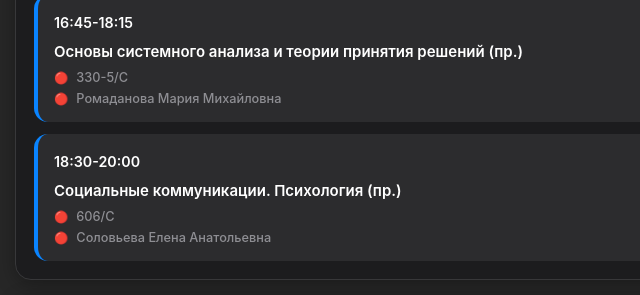
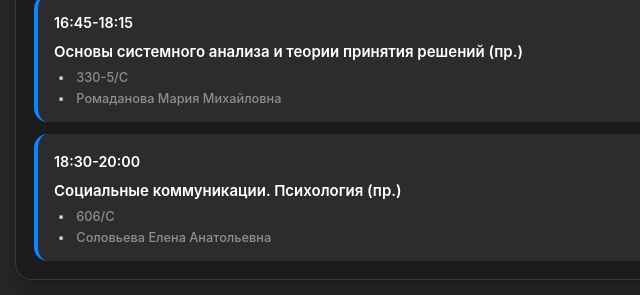
Before and after one commit to tk6vn/catalog_tg, a plain HTML site: page index.html in a window 1280 px wide. Shown: the part 422-717 px from the top of the page, 0-640 px from the left. Drawn offline with Linux system fonts and the light colour scheme.

Commit message:
Update index.html

```diff
--- a/index.html
+++ b/index.html
@@ -251,12 +251,12 @@
         }
 
         .lesson-teacher::before {
-            content: "🔴";
+            content: "▫️";
             font-size: 0.9em;
         }
 
         .lesson-auditory::before {
-            content: "🔴";
+            content: "▫️";
             font-size: 0.9em;
         }
 
```
